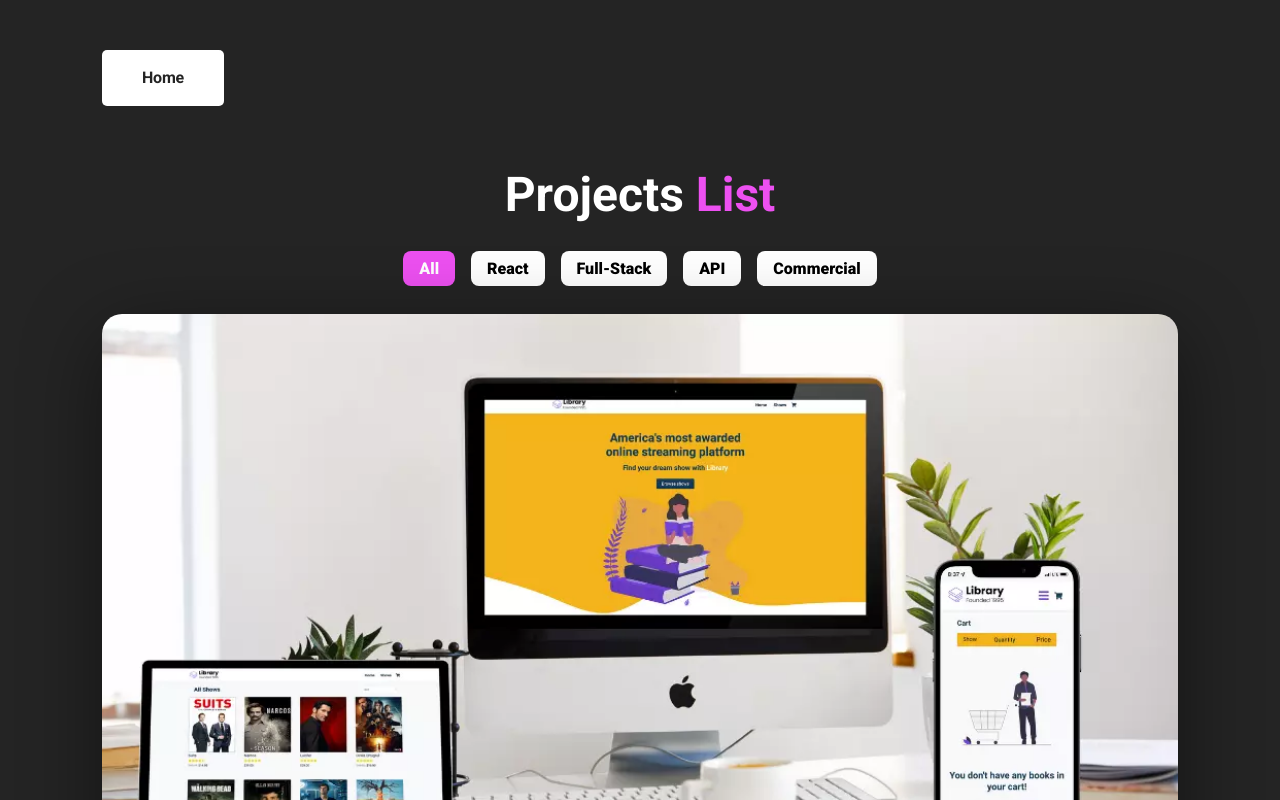
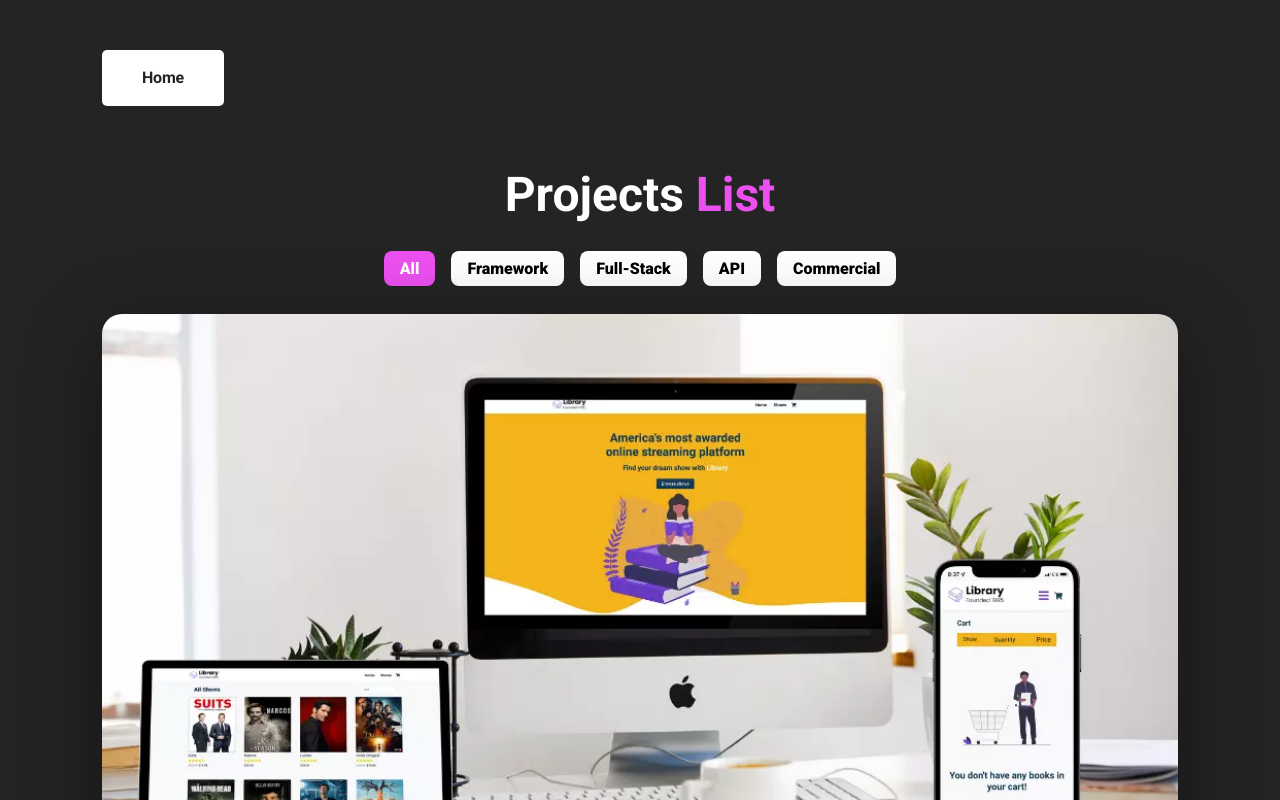
Before and after one commit to JawadH02/E-Portfolio-react, a React (Create React App) app: page /projects in a window 1280 px wide. Shown: the top 800 px of the page. Built offline with nearby package versions, Linux system fonts and the light colour scheme.

Commit message:
fixed typo

```diff
--- a/src/Pages/ProjectsPage.jsx
+++ b/src/Pages/ProjectsPage.jsx
@@ -46,7 +46,7 @@ export const ProjectsPage = () => {
             </h1>
           </div>
           <div className="app__projects--filter">
-            {["All", "React", "Full-Stack", "API", "Commercial"].map((item, index) => (
+            {["All", "Framework", "Full-Stack", "API", "Commercial"].map((item, index) => (
               <div
                 key={index}
                 onClick={() => handleProjectFilter(item)}
```
